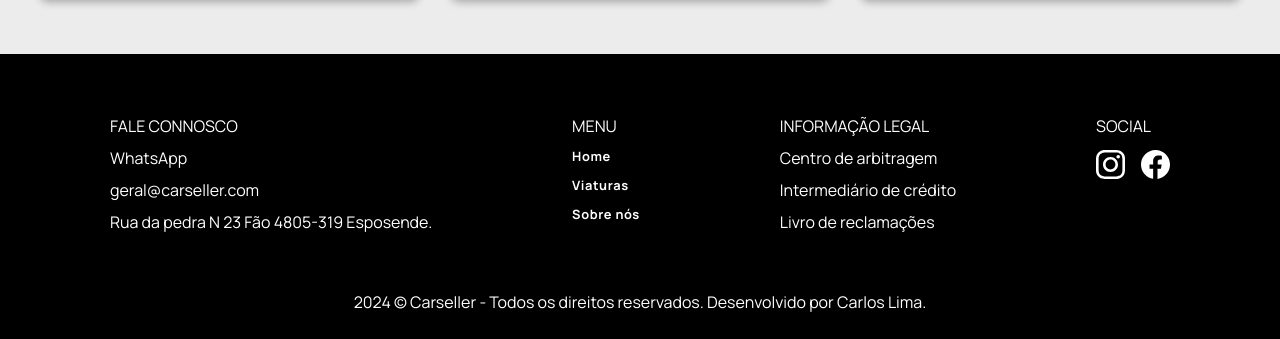
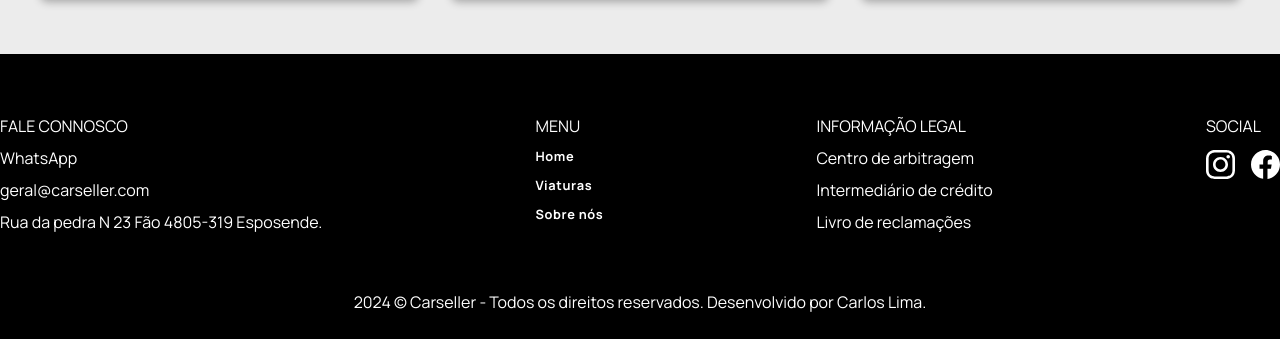
Before and after one commit to carlos-lima-dev/carstand, a React (Vite) app in the folder carseller/: page / in a window 1280 px wide. Shown: the part 1585-1924 px from the top of the page. Built offline with nearby package versions, Linux system fonts and the light colour scheme.

Commit message:
Update Footer.module.css

```diff
--- a/carseller/src/components/Layout/Footer/Footer.module.css
+++ b/carseller/src/components/Layout/Footer/Footer.module.css
@@ -5,8 +5,10 @@
 
 .footer_head {
   display: flex;
-  justify-content: space-around;
-  padding: 4rem 2.5rem;
+  justify-content: space-between;
+  padding: 4rem 0rem;
+  max-width:1300px;
+  margin:0 auto;
 }
 .footer_head a {
   text-decoration: none;
```
